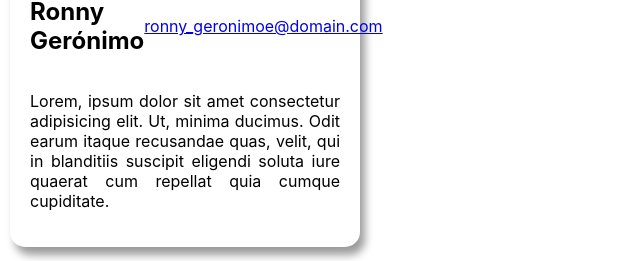
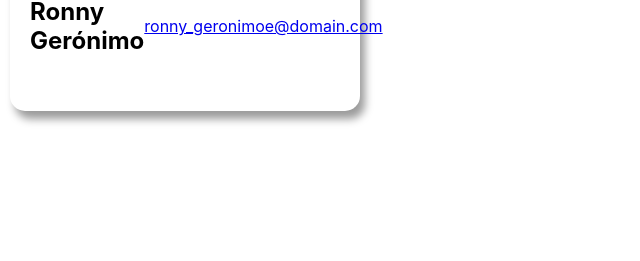
Before and after one commit to ffulgencio/practice4, a React (Vite) app: page / in a window 1280 px wide. Shown: the part 371-632 px from the top of the page, without its empty margins (0-640 px from the left). Built offline with nearby package versions, Linux system fonts and the light colour scheme.

Commit message:
Cambios Iniciales Tarea 4.1 Ronny

```diff
--- a/src/App.tsx
+++ b/src/App.tsx
@@ -5,7 +5,6 @@ export default function App(){
     <div>
       <h1>User Profile Card</h1>
       <ProfileCard />
-
-    </div>
+          </div>
   )
 }
--- a/src/components/ProfileBio.tsx
+++ b/src/components/ProfileBio.tsx
@@ -1,9 +1,9 @@
 import './ProfileBio.css'
-export default function PofileBio(){
+export default function PofileBio(props:any){
     return (
         <div className="profile-bio">
             {/* <h4>Bio</h4> */}
-            <p>Lorem, ipsum dolor sit amet consectetur adipisicing elit. Ut, minima ducimus. Odit earum itaque recusandae quas, velit, qui in blanditiis suscipit eligendi soluta iure quaerat cum repellat quia cumque cupiditate.</p>
+            <p>{props.bio}</p>
         </div>
     )
 }
```
